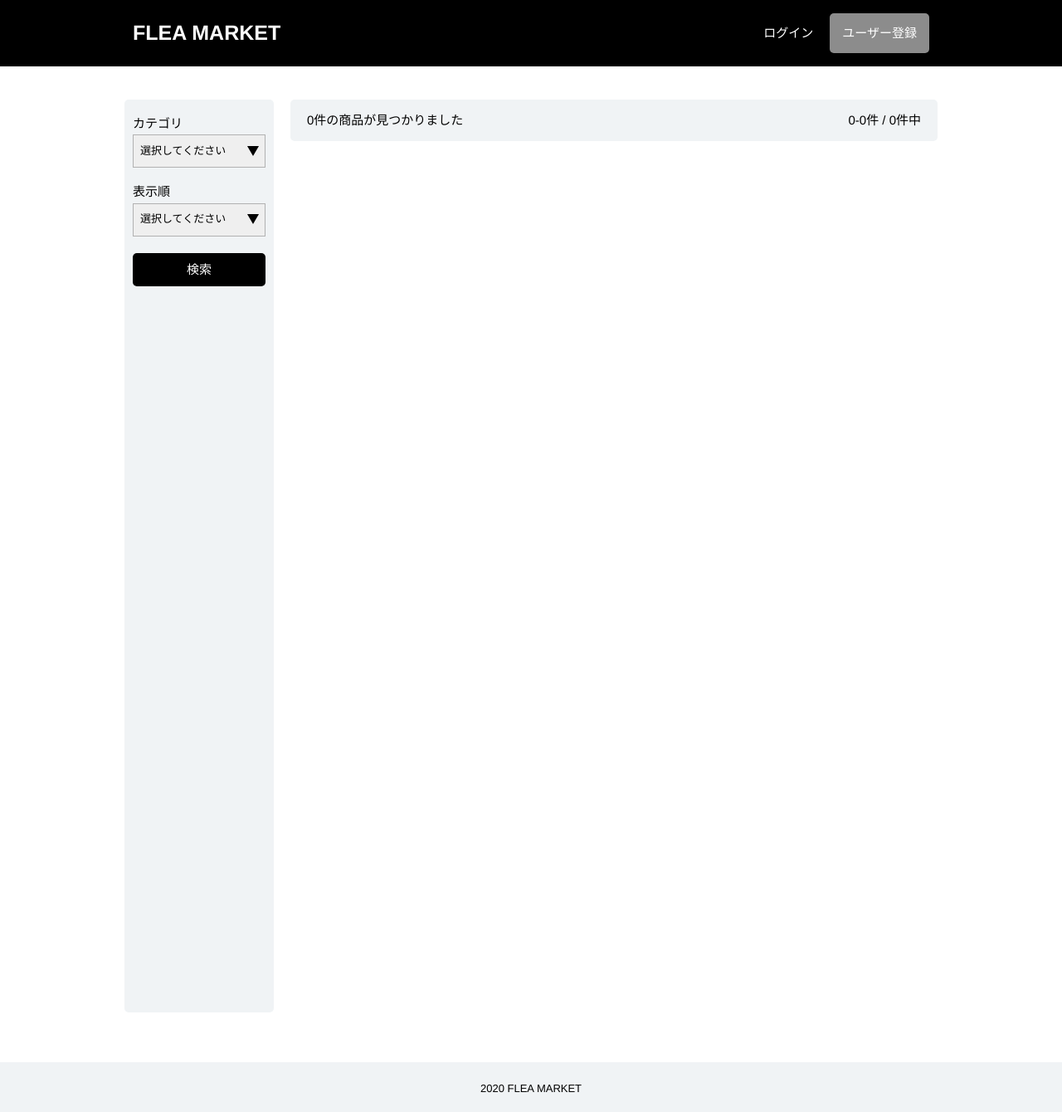
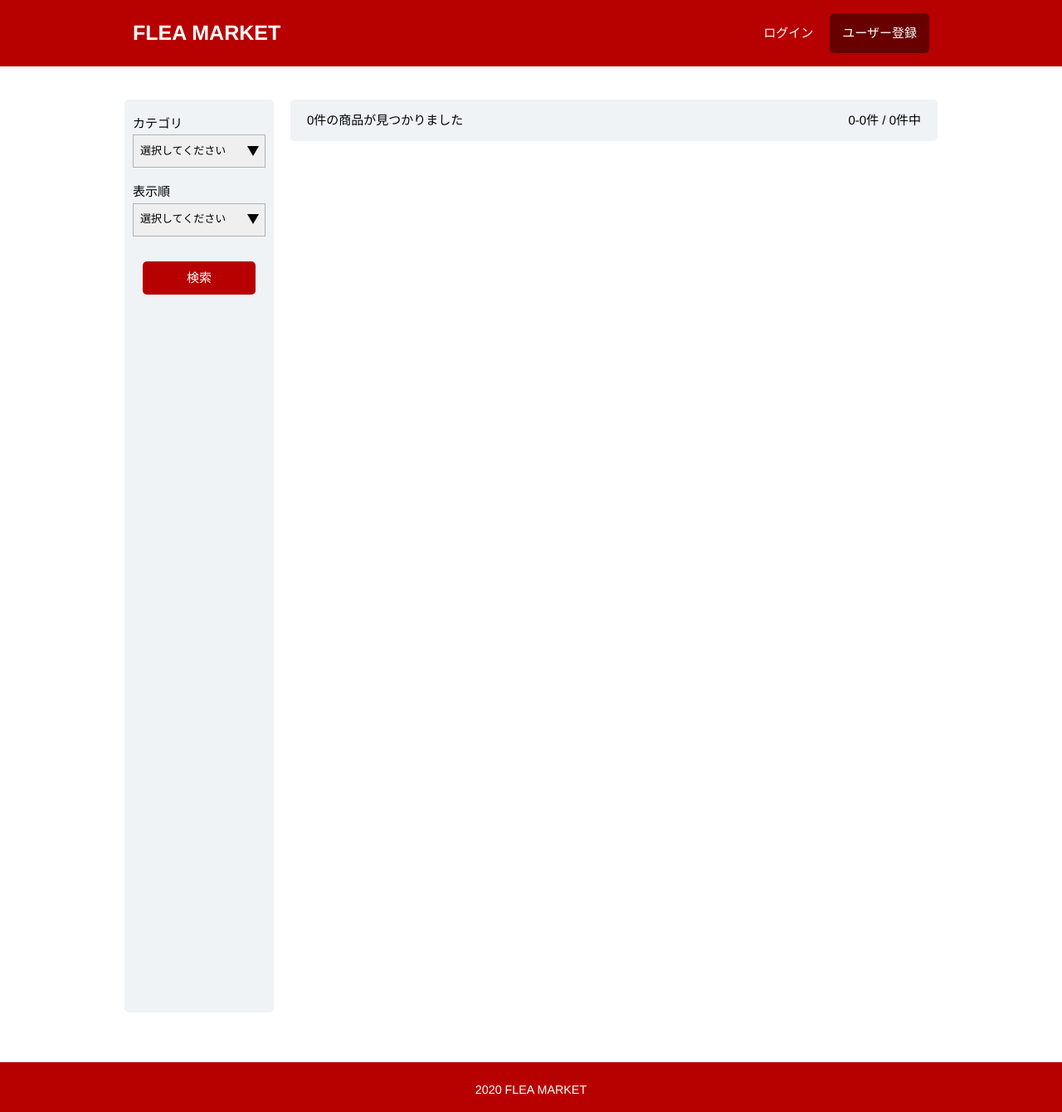
Before and after one commit to hotarika/01_fleamarket, a PHP site: page /99_OP/ in a window 1280 px wide. Shown: the whole page at 83% size. Run offline with PHP 8.4, Linux system fonts and the light colour scheme; data that the repository does not hold is empty; some libraries are stand-ins or nearby versions.

Commit message:
Change: ベースカラーの変更

```diff
--- a/css/layout/layout.css
+++ b/css/layout/layout.css
@@ -5,7 +5,7 @@
 .l-hdr {
   width: 100%;
   height: 80px;
-	background: #000;
+  background: #b70000;
 }
 /* header-nav a --------------------- */
 .l-hdr-nav {
@@ -66,5 +66,7 @@
 .l-ftr {
   width: 100%;
   height: 60px;
-	background: #f0f3f5;
+  background: #b70000;
+  color: white;
+  font-size: 11px;
 }
--- a/css/object/component.css
+++ b/css/object/component.css
@@ -32,6 +32,7 @@
 .c-btn {
   border: none;
   border-radius: 5px;
+  background-color: #b70000;
   color: #fff;
   text-decoration: none;
 }
@@ -118,7 +119,7 @@
   font-size: 1.5rem;
 }
 .c-pagingItem.is-active {
-  background: #000;
+  background: #b70000;
 }
 .c-pagingItem.is-active > li {
   color: #fff;
--- a/css/object/project.css
+++ b/css/object/project.css
@@ -38,7 +38,7 @@
 .p-hdr-nav__item.-b {
   margin-left: 20px;
   border-radius: 5px;
-  background: rgb(140, 140, 140);
+  background: #690000;
 }
 .p-hdr-nav__item.-b > a {
   display: block;
@@ -113,7 +113,7 @@
 }
 .pm-index__prodUnit.-myProd {
   box-sizing: border-box;
-  border: solid 1px #ffbbbb;
+  border: solid 1px #b70000;
 }
 .pm-index__prodUnit:nth-child(4n) {
   margin-right: 0;
@@ -150,9 +150,10 @@
   content: "";
 }
 .ps-index__submit {
-  width: 160px;
+  margin: 30px auto 0;
+  display: block;
+  width: 85%;
   height: 40px;
-  background: #000;
   font-size: 1.5rem;
 }
 
@@ -469,7 +470,7 @@
   padding-left: 18px;
   width: 90px;
   height: 30px;
-  background: #000;
+  background: #b70000;
   letter-spacing: 10px;
   font-size: 1.5rem;
 }
@@ -704,7 +705,6 @@
   margin: 40px 0 0 auto;
   width: 120px;
   height: 40px;
-  background: #000;
   font-size: 1.5rem;
 }
 
@@ -797,7 +797,6 @@
   margin: 40px 0 0 auto;
   width: 120px;
   height: 40px;
-  background: #000;
   font-size: 1.5rem;
 }
 
@@ -827,7 +826,6 @@
   margin: 40px 0 0 auto;
   width: 120px;
   height: 40px;
-  background: #000;
   font-size: 1.5rem;
 }
 
@@ -851,7 +849,6 @@
 .pm-withdraw__submit {
   width: 120px;
   height: 40px;
-  background: #000;
   font-size: 1.5rem;
 }
 /* ********************************
@@ -885,7 +882,6 @@
   margin: 40px 0 0 auto;
   width: 120px;
   height: 40px;
-  background: #000;
   font-size: 1.5rem;
 }
 
@@ -927,7 +923,6 @@
   margin: 40px 0 0 auto;
   width: 120px;
   height: 40px;
-  background: #000;
   font-size: 1.5rem;
 }
 .pm-login__passReminder {
@@ -964,7 +959,6 @@
   margin: 40px 0 0 auto;
   width: 120px;
   height: 40px;
-  background: #000;
   font-size: 1.5rem;
 }
 /* ********************************
@@ -996,6 +990,5 @@
   margin: 40px 0 0 auto;
   width: 120px;
   height: 40px;
-  background: #000;
   font-size: 1.5rem;
 }
```
Lines whose indentation alone changed are shown as unchanged.
